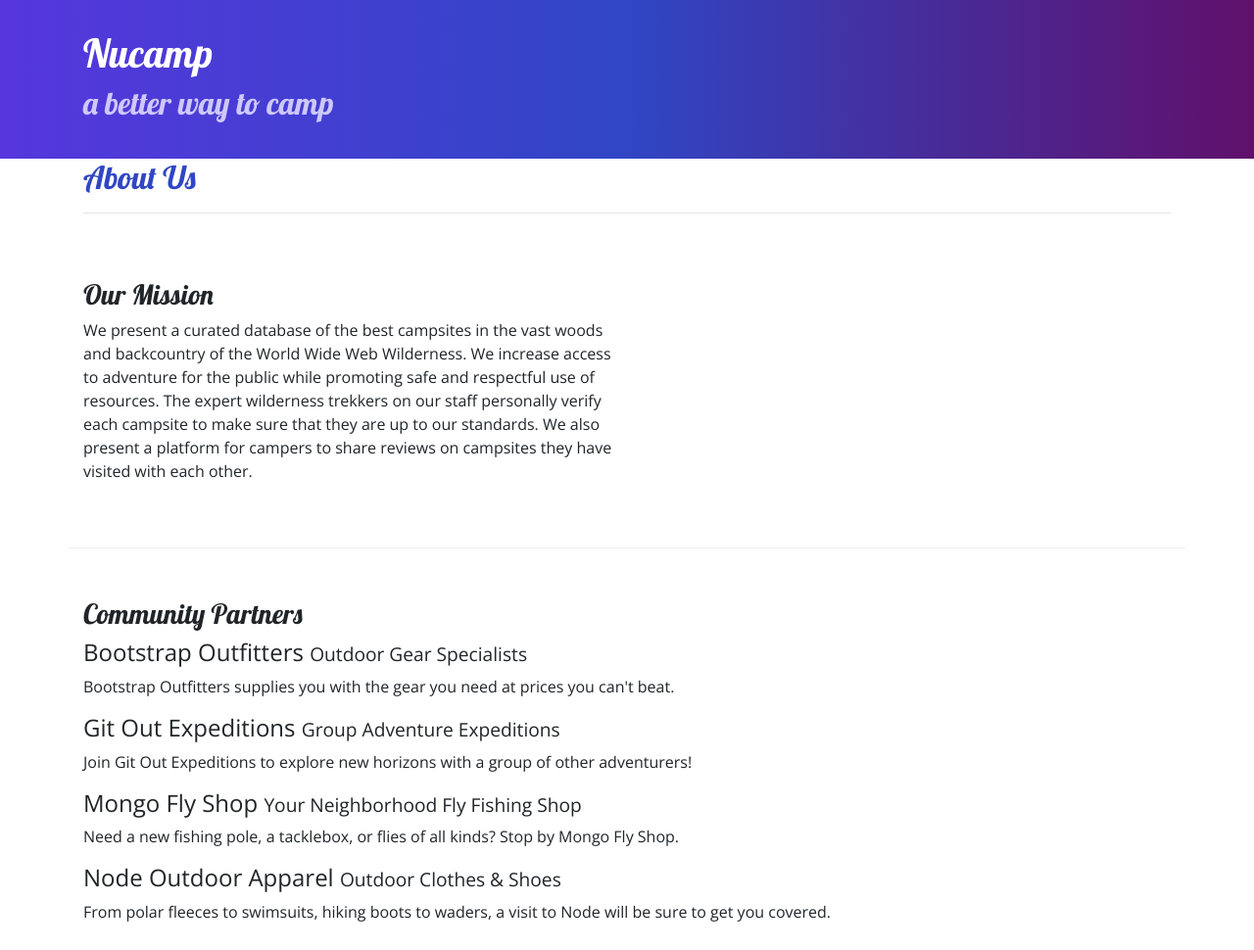
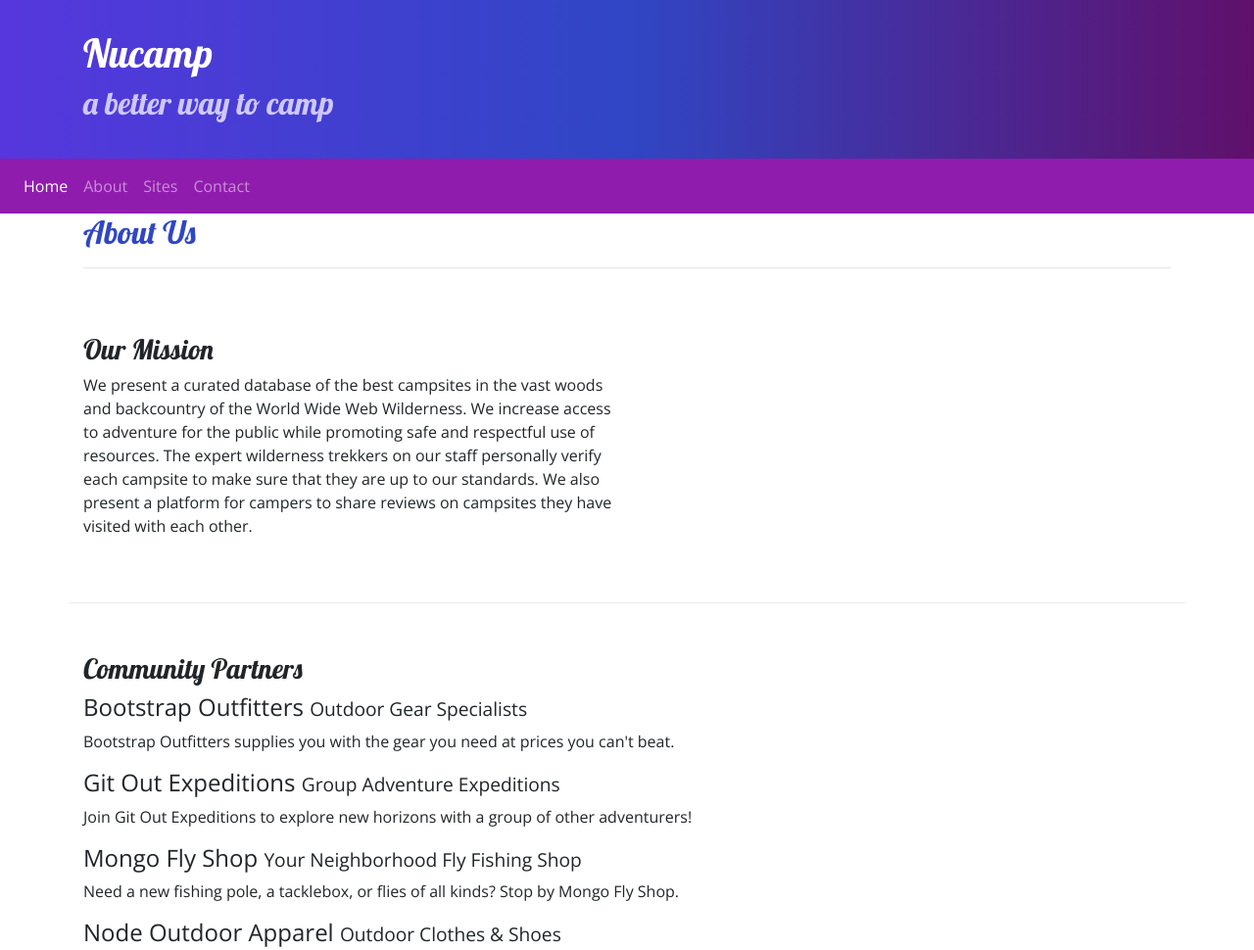
Before and after one commit to Afig08/nucampsite-project, a website: page 2-Bootstrap/nucampsite/aboutus.html in a window 1280 px wide. Shown: the top 970 px of the page at 98% size. Drawn offline with nearby package versions, Linux system fonts and the light colour scheme.

Commit message:
adding navbar to aboutus page

```diff
--- a/2-Bootstrap/nucampsite/aboutus.html
+++ b/2-Bootstrap/nucampsite/aboutus.html
@@ -27,6 +27,22 @@
             </div>
         </div>
     </header>
+
+    <nav class="navbar navbar-expand-sm navbar-dark sticky-top">
+        <div class="Container">
+        <button class="navbar-toggler ml-auto" type="button" data-toggle="collapse" data-target="#nucampNavbar">
+            <span class="navbar-toggler-icon"></span>
+        </button>
+        <div class="collapse navbar-collapse" id="nucampNavbar">
+            <ul class="navbar-nav">
+                <li class="nav-item active"><a class="nav-link" href="#">Home</a></li>
+                <li class="nav-item"><a class="nav-link" href="aboutus.html">About</a></li>
+                <li class="nav-item"><a class="nav-link" href="#">Sites</a></li>
+                <li class="nav-item"><a class="nav-link" href="#">Contact</a></li>
+            </ul>
+        </div>
+        </div>
+    </nav>
 
     <div class="container">
         <div class="row">
```
